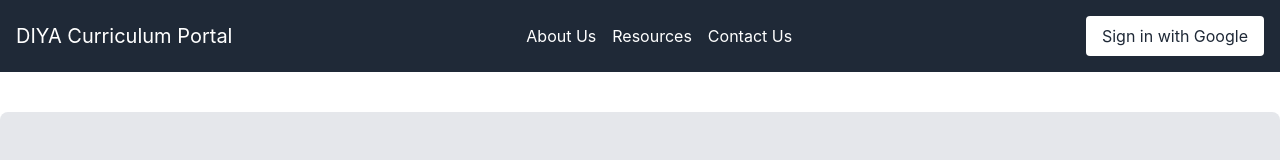
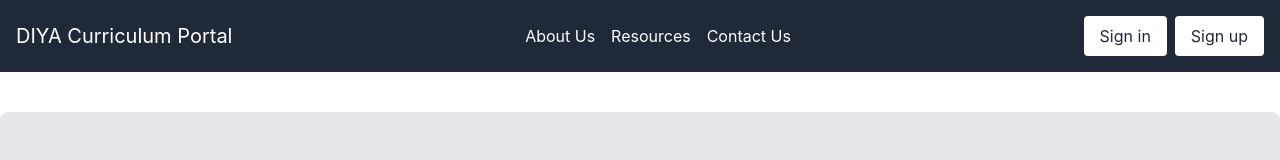
Before and after one commit to diyaresearch/diya-curriculum-portal, a React (Create React App) app in the folder portal-app/: page / in a window 1280 px wide. Shown: the top 160 px of the page. Built offline with nearby package versions, Linux system fonts and the light colour scheme; no server answers.

Commit message:
implement the buttons

```diff
--- a/portal-app/src/components/Navbar.js
+++ b/portal-app/src/components/Navbar.js
@@ -1,6 +1,59 @@
 import React from "react";
+import { useEffect, useState } from "react";
+import {
+  GoogleAuthProvider,
+  onAuthStateChanged,
+  signInWithPopup,
+  signOut,
+} from "firebase/auth";
+import { doc, setDoc, getDoc } from "firebase/firestore";
+import { auth, db } from "../firebase/firebaseConfig";
 
 const Navbar = () => {
+  const [user, setUser] = useState(null);
+
+  useEffect(() => {
+    const unsubscribe = onAuthStateChanged(auth, (user) => {
+      if (user) {
+        setUser(user);
+      } else {
+        setUser(null);
+      }
+    });
+    return () => unsubscribe();
+  }, []);
+
+  const handleGoogleAuth = async () => {
+    const provider = new GoogleAuthProvider();
+    try {
+      const result = await signInWithPopup(auth, provider);
+      const user = result.user;
+
+      const userRef = doc(db, "users", user.uid);
+      const userSnap = await getDoc(userRef);
+
+      if (!userSnap.exists()) {
+        await setDoc(userRef, {
+          email: user.email,
+          role: "consumer",
+        });
+        console.log("User added to Firestore:", user.email);
+      } else {
+        console.log("User already exists in Firestore:", user.email);
+      }
+    } catch (err) {
+      console.error(err);
+    }
+  };
+
+  const handleSignOut = async () => {
+    try {
+      await signOut(auth);
+    } catch (err) {
+      console.error(err);
+    }
+  };
+
   return (
     <nav className="bg-gray-800 p-4 flex justify-between items-center">
       <div className="text-white text-xl">DIYA Curriculum Portal</div>
@@ -15,9 +68,31 @@ const Navbar = () => {
           Contact Us
         </a>
       </div>
-      <button className="bg-white text-gray-800 px-4 py-2 rounded">
-        Sign in with Google
-      </button>
+      <div>
+        {!user ? (
+          <>
+            <button
+              onClick={handleGoogleAuth}
+              className="bg-white text-gray-800 px-4 py-2 rounded mr-2"
+            >
+              Sign in
+            </button>
+            <button
+              onClick={handleGoogleAuth}
+              className="bg-white text-gray-800 px-4 py-2 rounded"
+            >
+              Sign up
+            </button>
+          </>
+        ) : (
+          <button
+            onClick={handleSignOut}
+            className="bg-white text-gray-800 px-4 py-2 rounded"
+          >
+            Logout
+          </button>
+        )}
+      </div>
     </nav>
   );
 };
--- a/portal-app/src/firebase/firebaseConfig.js
+++ b/portal-app/src/firebase/firebaseConfig.js
@@ -1,5 +1,7 @@
 import { initializeApp } from "firebase/app";
 import { getAnalytics } from "firebase/analytics";
+import { getAuth } from "firebase/auth";
+import { getFirestore } from "firebase/firestore";
 
 const firebaseConfig = {
   apiKey: process.env.REACT_APP_FIREBASE_API_KEY,
@@ -14,3 +16,5 @@ const firebaseConfig = {
 // Initialize Firebase
 export const app = initializeApp(firebaseConfig);
 const analytics = getAnalytics(app);
+export const auth = getAuth(app);
+export const db = getFirestore(app);
```
